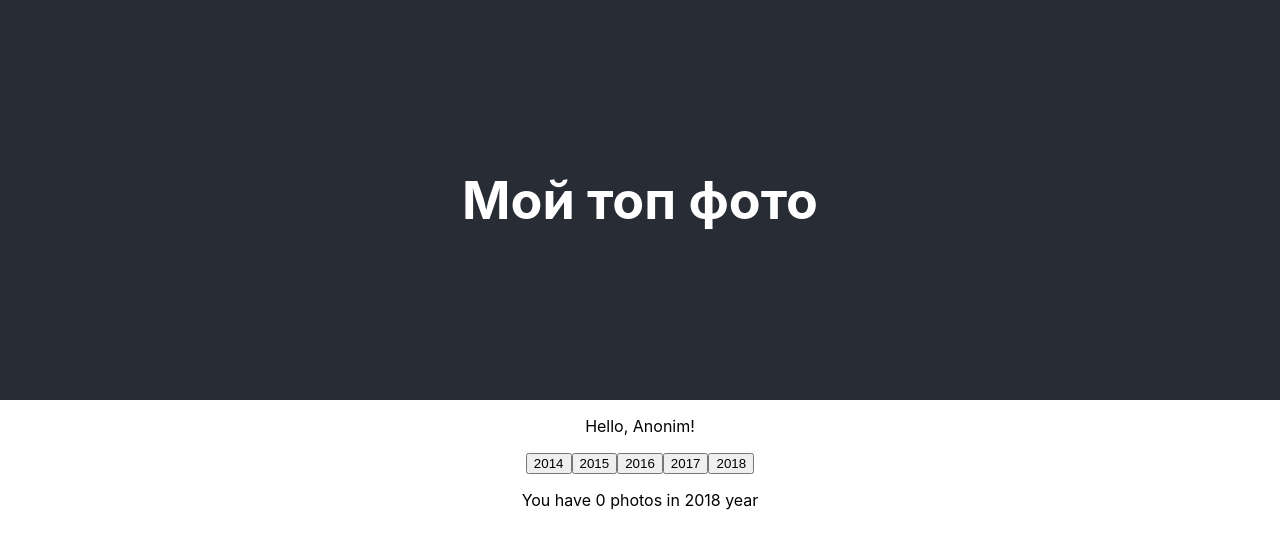
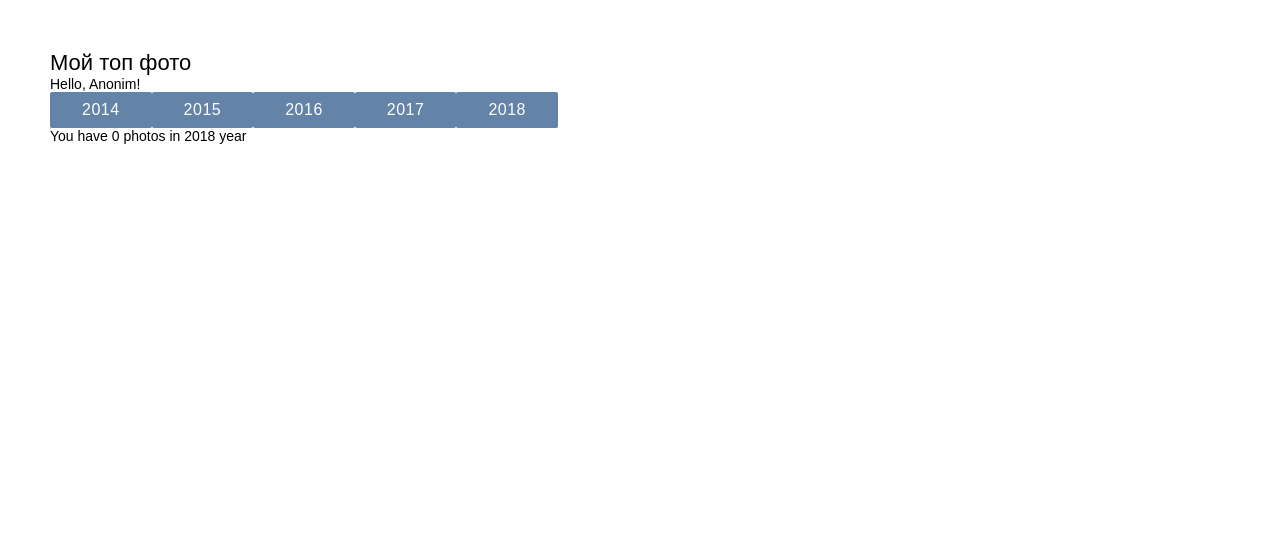
Before and after one commit to mohnatus/redux-course, a React (Create React App) app: page / in a window 1280 px wide. Shown: the top 548 px of the page. Built offline with nearby package versions, Linux system fonts and the light colour scheme.

Commit message:
logger middleware

```diff
--- a/src/components/Page/Page.js
+++ b/src/components/Page/Page.js
@@ -10,11 +10,11 @@
 	const years = [2014, 2015, 2016, 2017, 2018];
 
 	return (
-		<div>
+		<div className="page">
 			<div>
 				{years.map(year => {
 					return (
-						<button key={year} onClick={yearClickHandler}>
+						<button key={year} onClick={yearClickHandler} className="btn ">
 							{year}
 						</button>
 					);
--- a/src/components/User/User.js
+++ b/src/components/User/User.js
@@ -3,7 +3,7 @@
 
 export function User({ name }) {
 	return (
-		<div>
+		<div className="user">
 			<p>Hello, {name}!</p>
 		</div>
 	);
--- a/src/containers/App/App.css
+++ /dev/null
@@ -1,38 +0,0 @@
-.App {
-  text-align: center;
-}
-
-.App-logo {
-  height: 40vmin;
-  pointer-events: none;
-}
-
-@media (prefers-reduced-motion: no-preference) {
-  .App-logo {
-    animation: App-logo-spin infinite 20s linear;
-  }
-}
-
-.App-header {
-  background-color: #282c34;
-  min-height: 50vh;
-  display: flex;
-  flex-direction: column;
-  align-items: center;
-  justify-content: center;
-  font-size: calc(10px + 2vmin);
-  color: white;
-}
-
-.App-link {
-  color: #61dafb;
-}
-
-@keyframes App-logo-spin {
-  from {
-    transform: rotate(0deg);
-  }
-  to {
-    transform: rotate(360deg);
-  }
-}
--- a/src/containers/App/App.js
+++ b/src/containers/App/App.js
@@ -5,13 +5,11 @@
 
 import { setYear } from '../../actions/PageActions';
 
-import './App.css';
-
 function App({ user, page, setYearAction }) {
 	return (
-		<div className="App">
-			<header className="App-header">
-				<h1 className="App-title">Мой топ фото</h1>
+		<div className="app">
+			<header className="header">
+				<h3 className="title">Мой топ фото</h3>
 			</header>
 			<User name={user.name} />
 			<Page photos={page.photos} year={page.year} setYear={setYearAction} />
--- a/src/index.css
+++ b/src/index.css
@@ -1,13 +1,92 @@
+/* http://meyerweb.com/eric/tools/css/reset/
+   v2.0 | 20110126
+   License: none (public domain)
+*/
+
+html, body, div, span, applet, object, iframe,
+h1, h2, h3, h4, h5, h6, p, blockquote, pre,
+a, abbr, acronym, address, big, cite, code,
+del, dfn, em, img, ins, kbd, q, s, samp,
+small, strike, strong, sub, sup, tt, var,
+b, u, i, center,
+dl, dt, dd, ol, ul, li,
+fieldset, form, label, legend,
+table, caption, tbody, tfoot, thead, tr, th, td,
+article, aside, canvas, details, embed,
+figure, figcaption, footer, header, hgroup,
+menu, nav, output, ruby, section, summary,
+time, mark, audio, video {
+  margin: 0;
+  padding: 0;
+  border: 0;
+  font-size: 100%;
+  font: inherit;
+  vertical-align: baseline;
+}
+/* HTML5 display-role reset for older browsers */
+article, aside, details, figcaption, figure,
+footer, header, hgroup, menu, nav, section {
+  display: block;
+}
 body {
-  margin: 0;
-  font-family: -apple-system, BlinkMacSystemFont, 'Segoe UI', 'Roboto', 'Oxygen',
-    'Ubuntu', 'Cantarell', 'Fira Sans', 'Droid Sans', 'Helvetica Neue',
-    sans-serif;
-  -webkit-font-smoothing: antialiased;
-  -moz-osx-font-smoothing: grayscale;
+  line-height: 1;
+  font-family: sans-serif;
+}
+ol, ul {
+  list-style: none;
+}
+blockquote, q {
+  quotes: none;
+}
+blockquote:before, blockquote:after,
+q:before, q:after {
+  content: '';
+  content: none;
+}
+table {
+  border-collapse: collapse;
+  border-spacing: 0;
 }
 
-code {
-  font-family: source-code-pro, Menlo, Monaco, Consolas, 'Courier New',
-    monospace;
+/*end reset*/
+
+h3 {
+  font-size: 22px;
+  margin: 10px 0 0;
 }
+.app {
+  margin: 50px;
+  font: 14px sans-serif;
+}
+.ib {
+  display: inline-block;
+}
+.page {
+  width: 80%;
+}
+.user {
+  width: 20%;
+  vertical-align: top;
+}
+
+.btn {
+  border: none;
+  border-radius: 2px;
+  display: inline-block;
+  height: 36px;
+  line-height: 36px;
+  font-size: 16px;
+  outline: 0;
+  padding: 0 2rem;
+  text-transform: uppercase;
+  vertical-align: middle;
+  color: #fff;
+  background-color: #6383a8;
+  text-align: center;
+  letter-spacing: .5px;
+  transition: .2s ease-out;
+  cursor: pointer;
+}
+.btn:hover {
+  background-color: #6d8cb0
+}
--- a/src/store/configureStore.js
+++ b/src/store/configureStore.js
@@ -1,4 +1,5 @@
-import { createStore } from 'redux';
+import { createStore, applyMiddleware } from 'redux';
 import { rootReducer } from '../reducers';
+import { ping } from './enhancers/ping';
 
-export const store = createStore(rootReducer);
+export const store = createStore(rootReducer, applyMiddleware(ping));
--- /dev/null
+++ b/src/store/enhancers/ping.js
@@ -0,0 +1,14 @@
+/*
+ Усилитель (middleware)
+
+ store - объект redux-хранилища
+ next - продолжает цепочку выполнения
+ action - действие, которое было вызвано
+*/
+
+export const ping = store => next => action => {
+	console.log(
+		`Тип события: ${action.type}, дополнительные данные события: ${action.payload}`
+	);
+	return next(action);
+};
```
